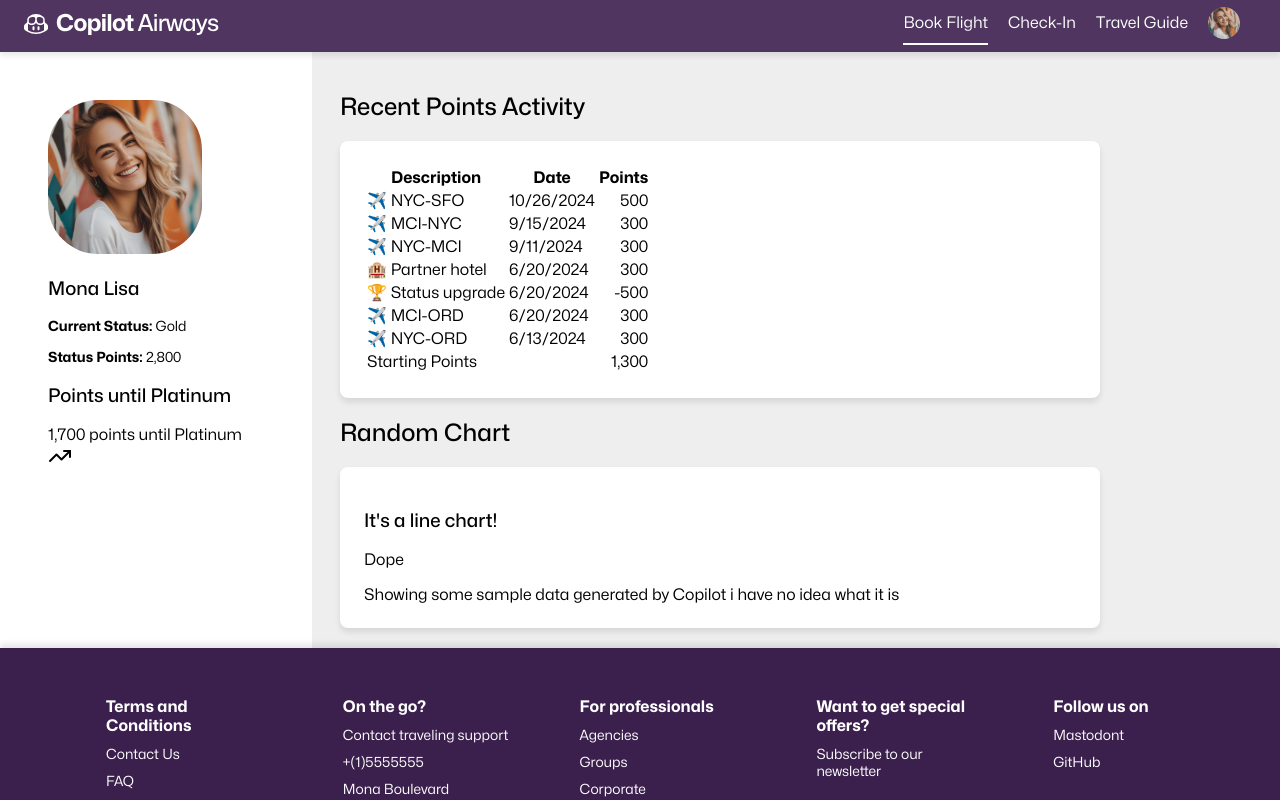
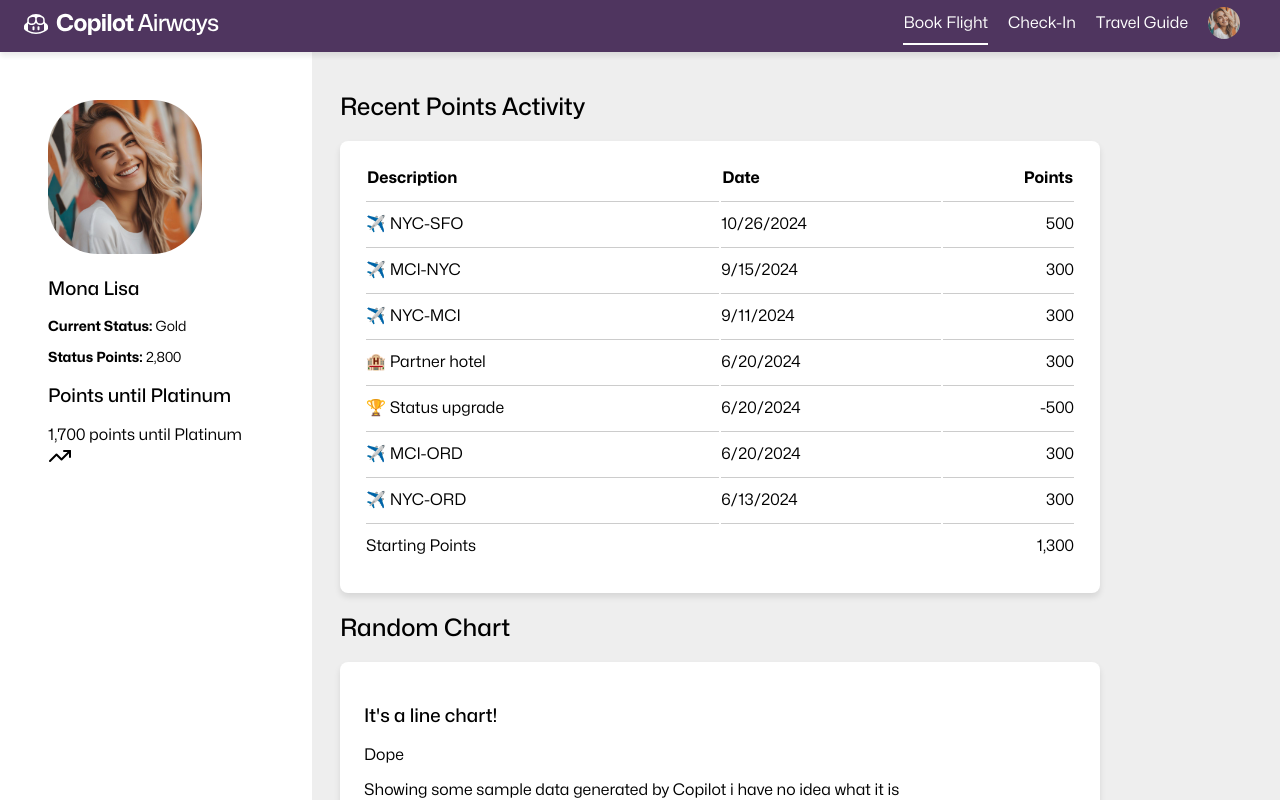
Before and after one commit to Damovisa/travel-app, a Next.js app: page /profile in a window 1280 px wide. Shown: the top 800 px of the page. Built offline with nearby package versions, Linux system fonts and the light colour scheme.

Commit message:
more changes

```diff
--- a/app/globals.css
+++ b/app/globals.css
@@ -1,4 +1,4 @@
-/*@tailwind base;
+@tailwind base;
 @tailwind components;
 @tailwind utilities;
 
@@ -56,7 +56,7 @@
     --chart-4: 280 65% 60%;
     --chart-5: 340 75% 55%;
   }
-} */
+}
 
 
 @font-face {
@@ -184,7 +184,7 @@ header nav ul li.selected {
 }
 
 .guide .highlight h3 {padding-left: 24px; font-weight:800;}
-.guide h3 {font-weight:300;}
+.guide h3 {font-weight:300;  margin: 4px;}
 
 .guide .highlight .guide-extra {
   display:block;
@@ -441,9 +441,9 @@ footer .title {
 
 .map {
   position: sticky;
-      top: 0;
-      width: 100%;
-    height: calc(100vh - 52px - 240px)
+    top: 0;
+    width: 100%;
+    min-height: calc(100vh - 52px - 240px)
   }
 
   path:focus {
@@ -479,7 +479,7 @@ footer .title {
     max-width: 800px;
   }
 
-  .profile .card {
+  .profile .profile-card {
     background-color: #FFF;
     padding: 24px;
     border-radius: 8px;
@@ -495,3 +495,17 @@ footer .title {
     padding:0;
     font-size: 14px;
   }
+
+  .profile .profile-card table {
+    width: 100%;
+  }
+
+  .profile .profile-card thead {
+    text-align: left;
+  }
+.profile .profile-card th {padding-bottom: 12px;}
+
+  .profile .profile-card td {
+    border-top: 1px solid #CCC;
+    padding: 12px 0;
+  }
--- a/app/profile/page.tsx
+++ b/app/profile/page.tsx
@@ -31,13 +31,13 @@ export default function Home() {
     <div className="content">
     <h2>Recent Points Activity</h2>
 
-      <div className="card">
+      <div className="profile-card">
           <PointsActivityTable activityData={activityData} />
       </div>
 
       <h2>Random Chart</h2>
 
-<div className="card">
+<div className="profile-card">
     <div className="bg-card p-6 rounded-lg shadow-lg w-full max-w-4xl mt-8">
       <TravelLineChart tripData={TripData} />
     </div>
--- a/components/ui/pointsActivityTable.tsx
+++ b/components/ui/pointsActivityTable.tsx
@@ -23,7 +23,7 @@ const columns = [
     header: () => <span>Date</span>
   }),
   columnHelper.accessor('points', {
-    header: () => 'Points',
+    header: () => <div style={{ textAlign: 'right' }}>Points</div>,
     cell: info => <div style={{ textAlign: 'right' }}>{info.renderValue()?.toLocaleString()}</div>
   })
 ]
@@ -41,12 +41,12 @@ const PointsActivityTable: React.FC<{ activityData: PointsActivityDisplayData[]
   return (
     <React.Suspense fallback={<div>Loading...</div>}>
       <div className="p-2">
-        <table className="min-w-full border-collapse border border-gray-200">
+        <table>
           <thead>
             {table.getHeaderGroups().map(headerGroup => (
-              <tr key={headerGroup.id} className="bg-gray-100">
+              <tr key={headerGroup.id}>
                 {headerGroup.headers.map(header => (
-                  <th key={header.id} className="border border-gray-200 px-4 py-2 text-left">
+                  <th key={header.id}>
                     {header.isPlaceholder
                       ? null
                       : flexRender(
@@ -60,9 +60,9 @@ const PointsActivityTable: React.FC<{ activityData: PointsActivityDisplayData[]
           </thead>
           <tbody>
             {table.getRowModel().rows.map(row => (
-              <tr key={row.id} className="even:bg-gray-50">
+              <tr key={row.id}>
                 {row.getVisibleCells().map(cell => (
-                  <td key={cell.id} className="border border-gray-200 px-4 py-2">
+                  <td key={cell.id}>
                     {flexRender(cell.column.columnDef.cell, cell.getContext())}
                   </td>
                 ))}
--- a/tailwind.config.ts
+++ b/tailwind.config.ts
@@ -1,4 +1,10 @@
 import type { Config } from "tailwindcss";
+
+module.exports = {
+	corePlugins: {
+	  preflight: false,
+	}
+  }
 
 const config: Config = {
     darkMode: ["class"],
```
